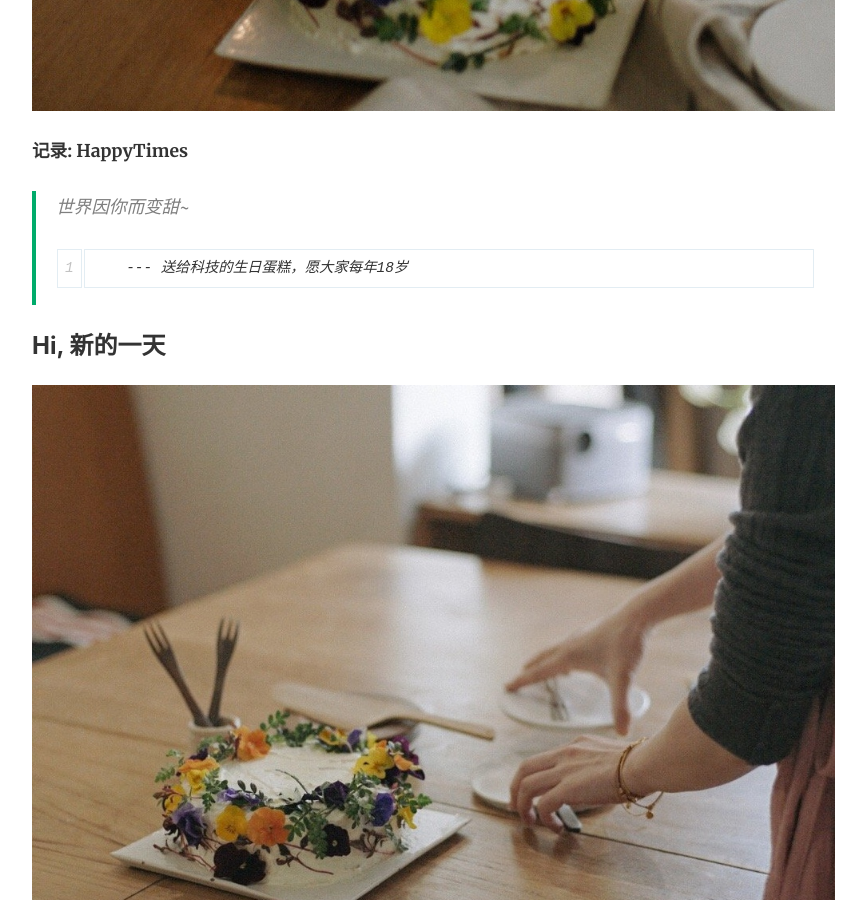
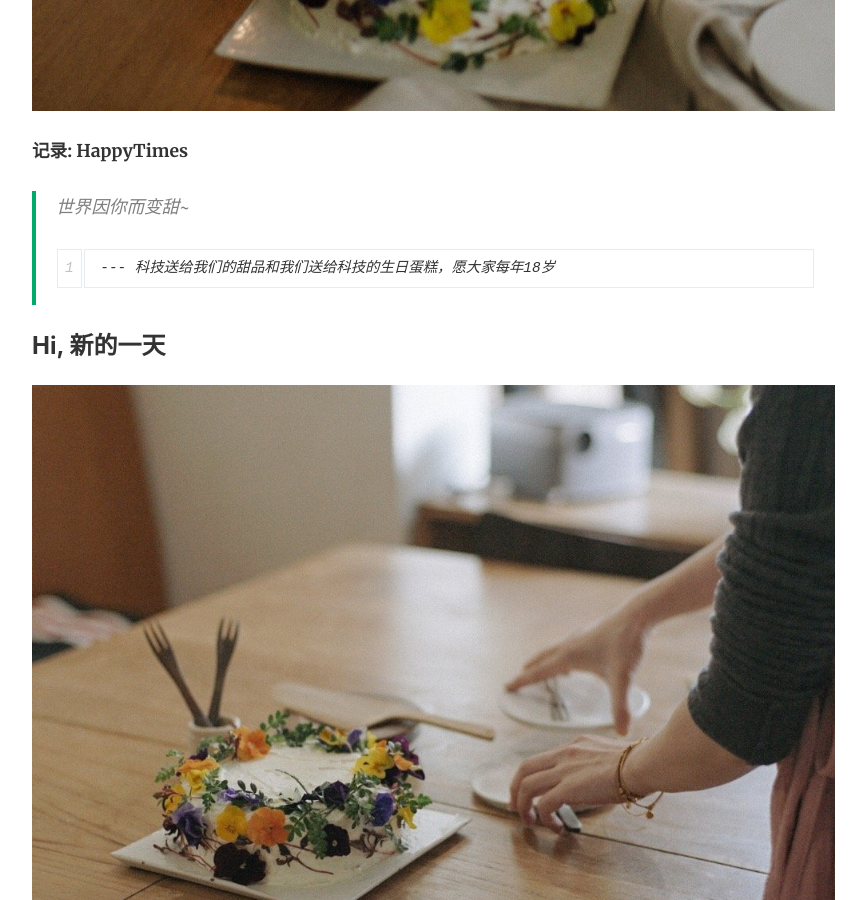
Before and after one commit to Newly6161/Happy-Times, a Jekyll site: the page built from _posts/2021-03-18-cakes.md, in a window 1280 px wide and 900 px high, scrolled down 744 px. Shown: the whole window, without its empty margins (253-1119 px from the left). Built offline with Jekyll 4.4.1, drawn with Linux system fonts in a browser that asks for light colours; nearby versions of some CDN libraries.

Commit message:
改内容

```diff
--- a/_posts/2021-03-18-cakes.md
+++ b/_posts/2021-03-18-cakes.md
@@ -9,7 +9,7 @@ image: "assets/images/210318-013.jpg"
 
 > 世界因你而变甜~
 >
->         --- 送给科技的生日蛋糕，愿大家每年18岁
+>      --- 科技送给我们的甜品和我们送给科技的生日蛋糕，愿大家每年18岁
 
 
 
```
